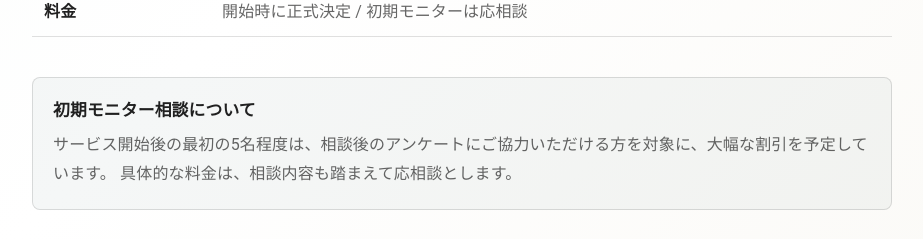
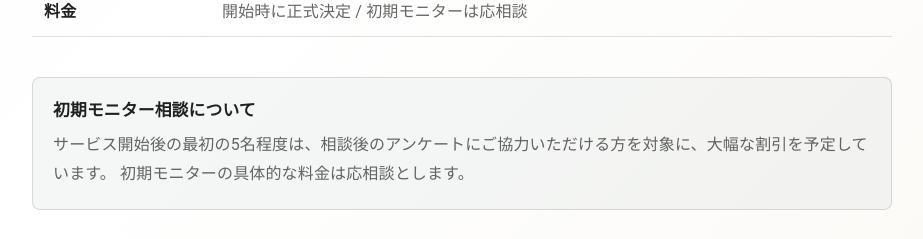
Before and after one commit to Doragon-RH/introduction, a Next.js app: page /financial-planning in a window 1280 px wide. Shown: the part 1374-1613 px from the top of the page, without its empty margins (178-1101 px from the left). Built offline with nearby package versions, Linux system fonts and the light colour scheme.

Commit message:
Refine FP monitor pricing wording

```diff
--- a/pages/financial-planning.tsx
+++ b/pages/financial-planning.tsx
@@ -123,7 +123,7 @@ export default function FinancialPlanning() {
           </Typography>
           <Typography sx={{ color: 'text.secondary', lineHeight: 1.8 }}>
             サービス開始後の最初の5名程度は、相談後のアンケートにご協力いただける方を対象に、大幅な割引を予定しています。
-            具体的な料金は、相談内容も踏まえて応相談とします。
+            初期モニターの具体的な料金は応相談とします。
           </Typography>
         </Box>
       </Box>
```
